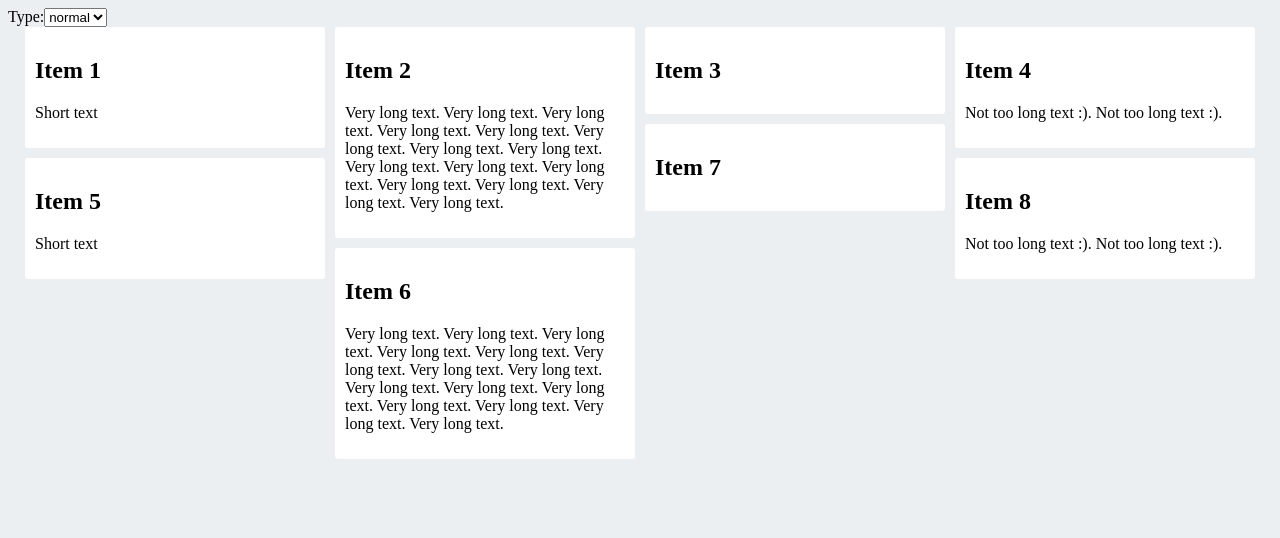
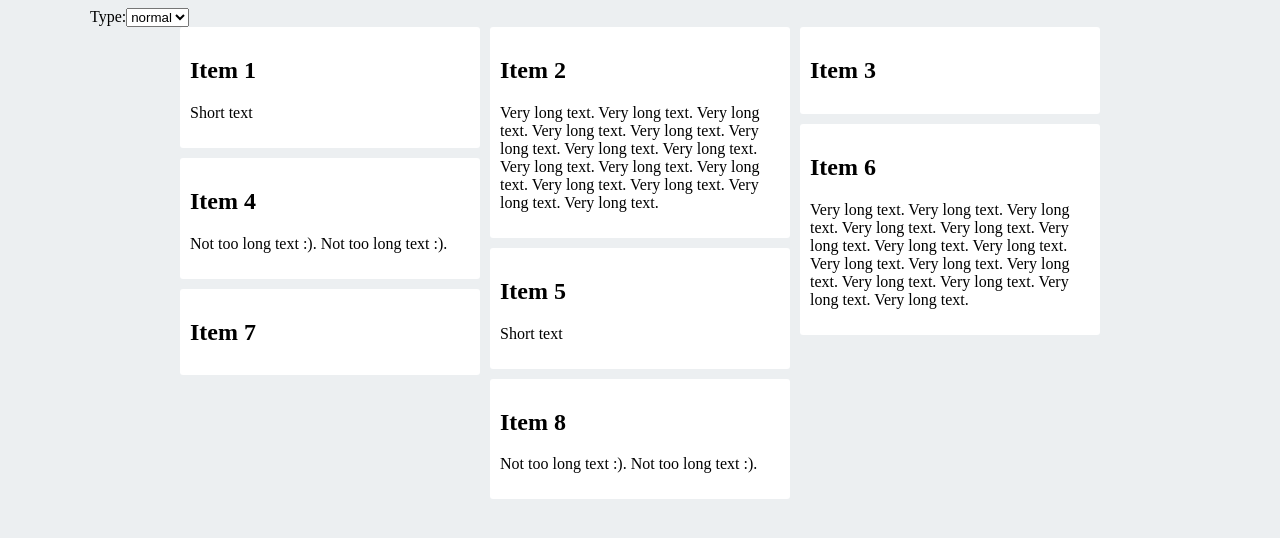
Before and after one commit to pralatto/jquery-in4m-tiles, a plain HTML site: page demo/index.html in a window 1280 px wide. Drawn offline with Linux system fonts and the light colour scheme.

Commit message:
css fixed

```diff
--- a/demo/css/demo.css
+++ b/demo/css/demo.css
@@ -1,7 +1,11 @@
 body {
     background: #ECEFF1;
 }
-
+.container {
+    width:1100px;
+    max-width: 90%;
+    margin: 0 auto;
+}
 .item {
     background: #fff;
     -webkit-border-radius: 3px;
```
